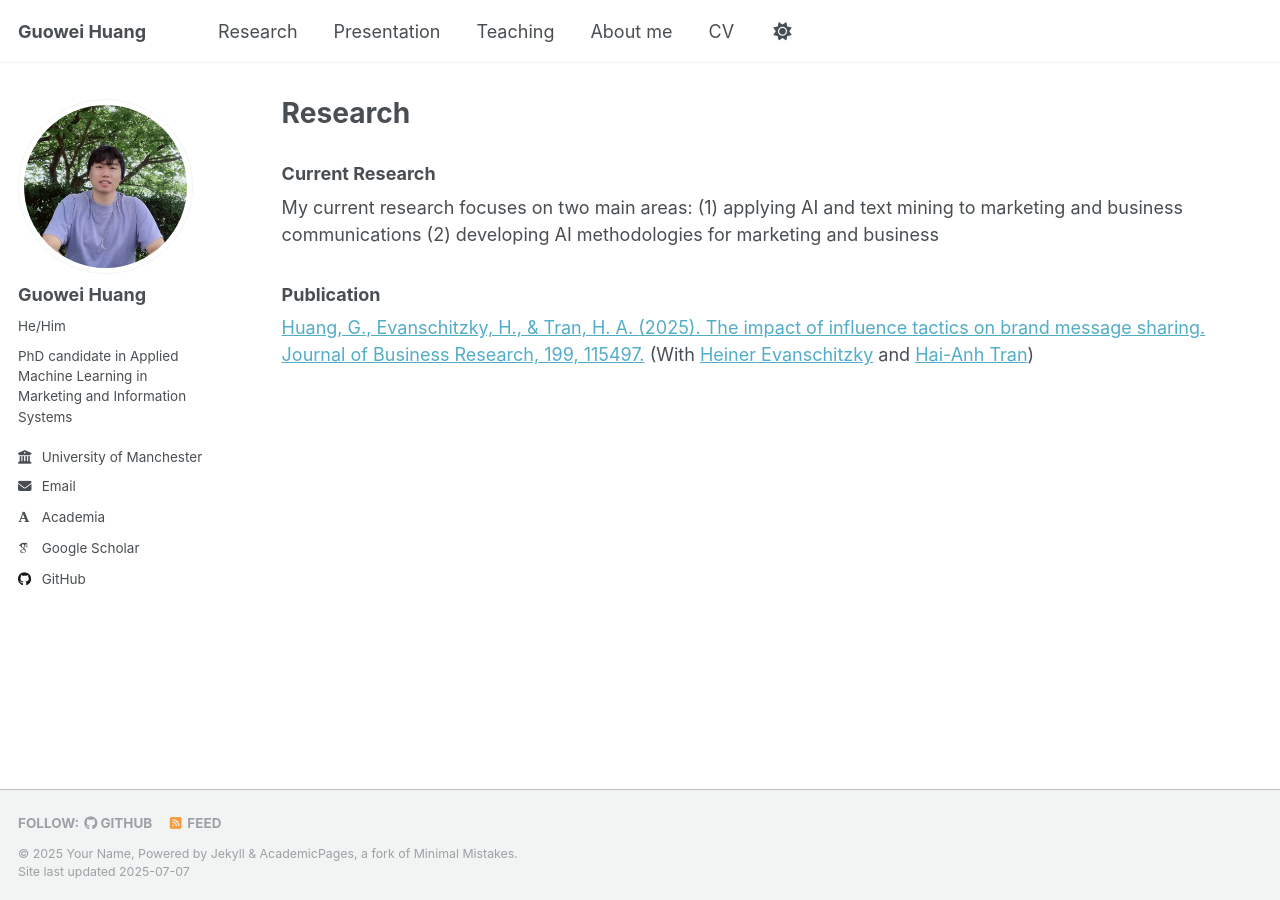
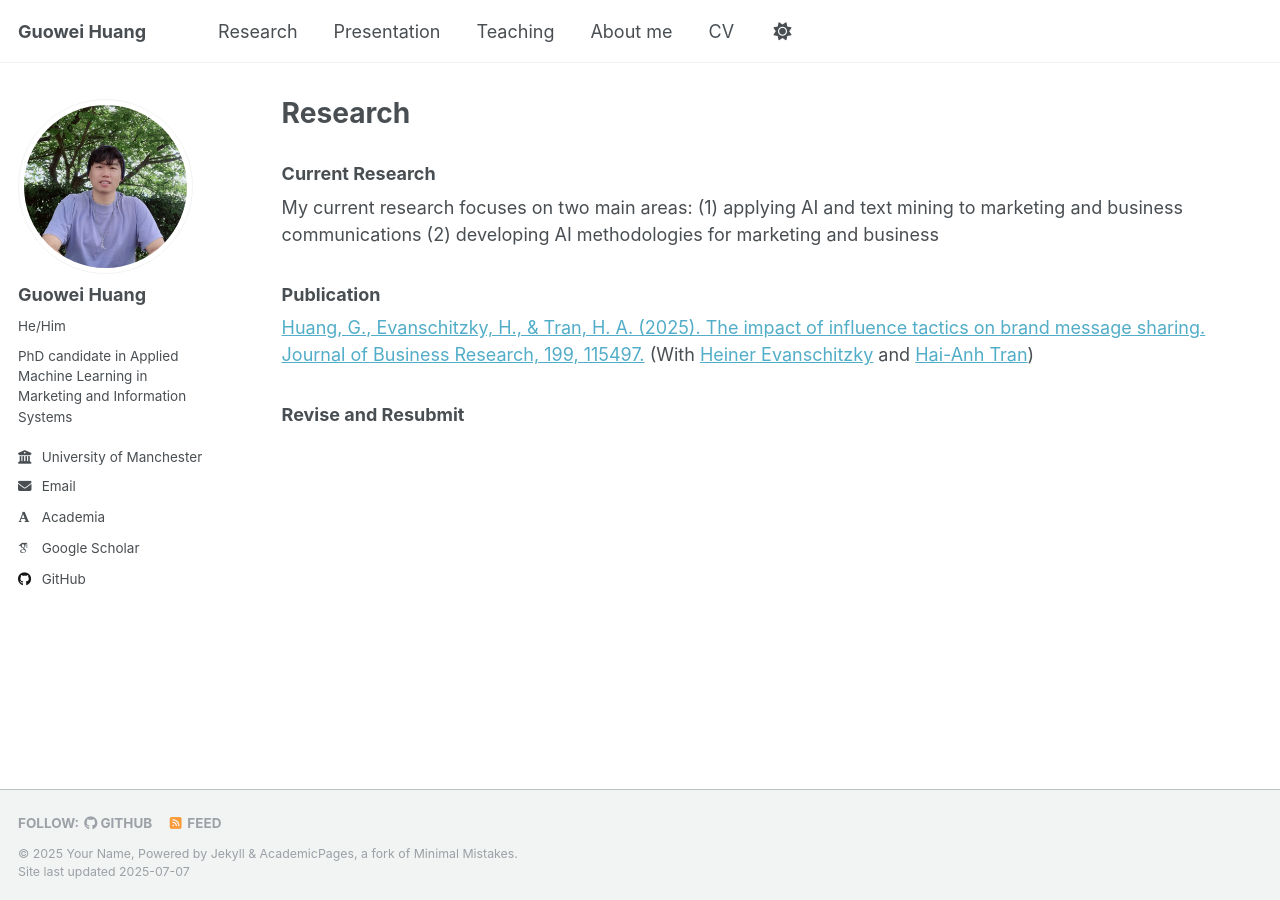
Before and after one commit to Oliverhuang123/Oliverhuang123.github.io, a Jekyll site: the page built from _pages/publications.html, in a window 1280 px wide. Built offline with Jekyll 4.4.1, drawn with Linux system fonts in a browser that asks for light colours; some web fonts are replaced.

Commit message:
Update publications.html

```diff
--- a/_pages/publications.html
+++ b/_pages/publications.html
@@ -11,3 +11,5 @@ My current research focuses on two main areas: (1) applying AI and text mining t
 <h3>Publication</h3>
 <a href="https://doi.org/10.1016/j.jbusres.2025.115497" target="_blank">Huang, G., Evanschitzky, H., & Tran, H. A. (2025). The impact of influence tactics on brand message sharing. Journal of Business Research, 199, 115497.</a>
 (With <a href="https://scholar.google.com/citations?user=XRjQAP4AAAAJ&hl=en" target="_blank">Heiner Evanschitzky</a> and <a href="https://scholar.google.com/citations?user=ATPRTE07hSoC&hl=en" target="_blank">Hai-Anh Tran</a>)
+
+<h3>Revise and Resubmit</h3>
```
